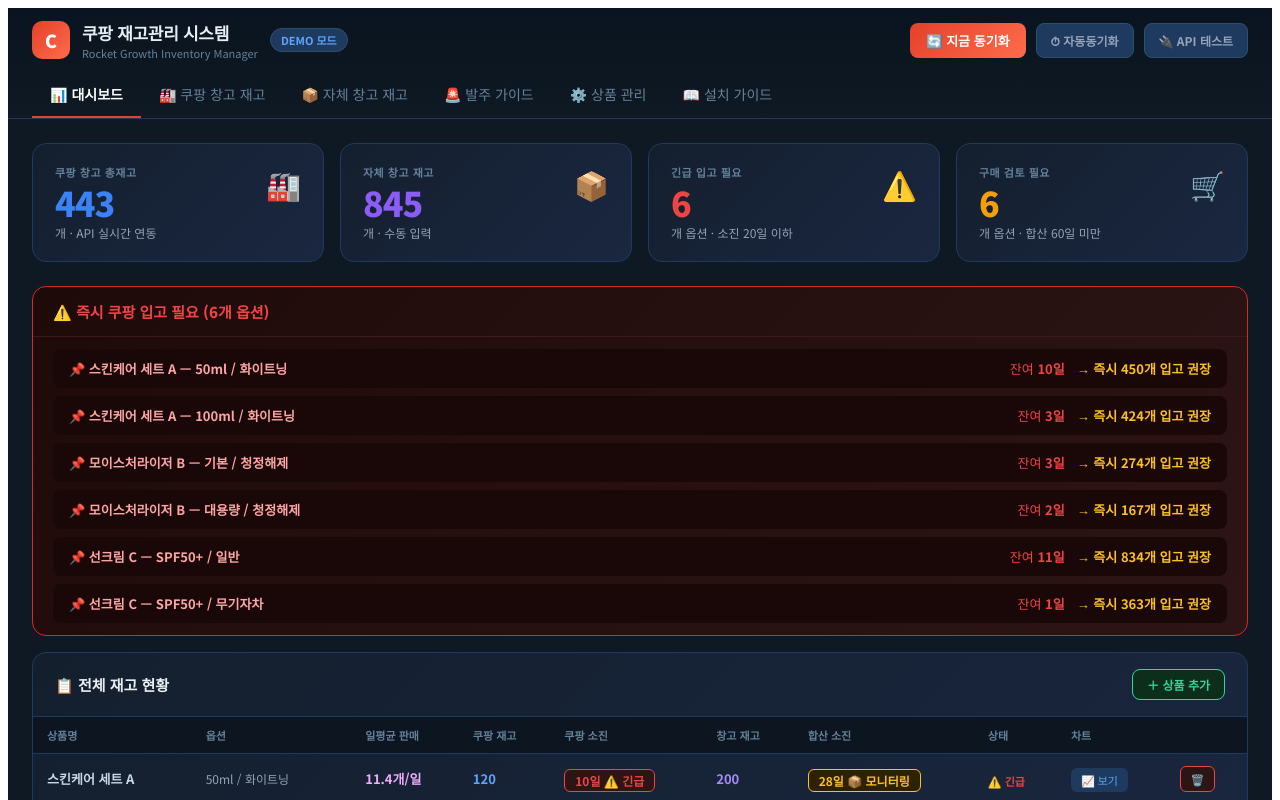
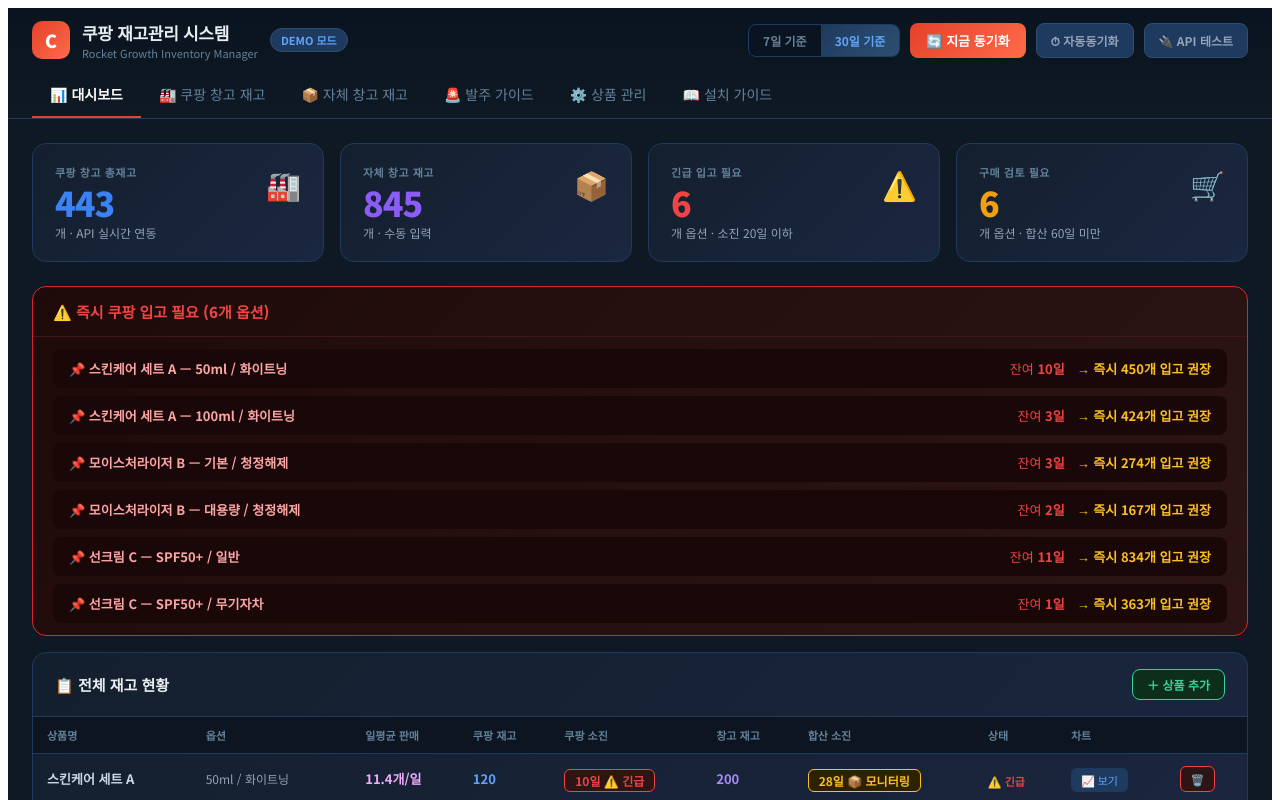
Before and after one commit to yaejung-yoon/coupang-inventory, a React (Vite) app: page / in a window 1280 px wide. Shown: the top 800 px of the page. Built offline with nearby package versions, Linux system fonts and the light colour scheme.

Commit message:
Update App.jsx

```diff
--- a/src/App.jsx
+++ b/src/App.jsx
@@ -49,11 +49,11 @@
 // ──────────────────────────────────────────────
 const api = {
   test: () => fetch('/api/coupang-proxy?action=test').then(r => r.json()),
-  fullSync: () => fetch('/api/coupang-proxy?action=full_sync').then(r => r.json()),
+  fullSync: (period) => fetch(`/api/coupang-proxy?action=full_sync&period=${period}`).then(r => r.json()),
   addItem: (vendorItemId) => fetch(`/api/coupang-proxy?action=inventory&vendorItemId=${vendorItemId}`).then(r => r.json()),
   itemInfo: (vendorItemId) => fetch(`/api/coupang-proxy?action=item_info&vendorItemId=${vendorItemId}`).then(r => r.json()),
   listAll: () => fetch('/api/coupang-proxy?action=list_all').then(r => r.json()),
-  fullSyncFiltered: (enabledIds) => fetch(`/api/coupang-proxy?action=full_sync&enabledIds=${enabledIds.join(',')}`).then(r => r.json()),
+  fullSyncFiltered: (enabledIds, period) => fetch(`/api/coupang-proxy?action=full_sync&enabledIds=${enabledIds.join(',')}&period=${period}`).then(r => r.json()),
 };
 
 // ──────────────────────────────────────────────
@@ -110,6 +110,7 @@
     catch { return new Set(); }
   });
   const [listLoading, setListLoading] = useState(false);
+  const [salesPeriod, setSalesPeriod] = useState(30); // 7 or 30
 
   const lookupItemInfo = async (vid) => {
     if (!vid || vid.length < 5) return;
@@ -158,7 +159,7 @@
     setSyncStatus('쿠팡 API에서 데이터 가져오는 중...');
     try {
       const ids = enabledIds.size > 0 ? [...enabledIds] : null;
-      const result = ids ? await api.fullSyncFiltered(ids) : await api.fullSync();
+      const result = ids ? await api.fullSyncFiltered(ids, salesPeriod) : await api.fullSync(salesPeriod);
       if (result.success) {
         // API 데이터에 창고 재고 병합
         const merged = result.data.map(p => ({
@@ -177,7 +178,7 @@
     } finally {
       setLoading(false);
     }
-  }, [warehouseData, enabledIds]);
+  }, [warehouseData, enabledIds, salesPeriod]);
 
   // 자동 동기화 (5분마다)
   const toggleAutoSync = () => {
@@ -345,6 +346,19 @@
             <div style={{ display: 'flex', alignItems: 'center', gap: 10 }}>
               {lastSync && <span style={{ fontSize: 12, color: '#64829B' }}>동기화: {lastSync.toLocaleTimeString('ko-KR')}</span>}
               {syncStatus && <span style={{ fontSize: 12, color: syncStatus.startsWith('✅') ? '#34D399' : syncStatus.startsWith('❌') ? '#EF4444' : '#FBBF24' }}>{syncStatus}</span>}
+
+              {/* 판매 기간 토글 */}
+              <div style={{ display: 'flex', background: '#0A1420', border: '1px solid #1E3A5F', borderRadius: 8, overflow: 'hidden' }}>
+                {[7, 30].map(p => (
+                  <button key={p} onClick={() => setSalesPeriod(p)} style={{
+                    background: salesPeriod === p ? 'linear-gradient(135deg, #1E3A5F, #2D4F6F)' : 'transparent',
+                    color: salesPeriod === p ? '#60A5FA' : '#64829B',
+                    border: 'none', padding: '7px 14px', fontWeight: 700, fontSize: 12,
+                    cursor: 'pointer', fontFamily: 'Noto Sans KR, sans-serif',
+                    transition: 'all 0.15s'
+                  }}>{p}일 기준</button>
+                ))}
+              </div>
 
               <button onClick={fullSync} disabled={loading} style={{
                 background: loading ? '#1E3A5F' : 'linear-gradient(135deg, #E4412A, #FF6B4A)',
@@ -519,7 +533,7 @@
               <div style={{ padding: '16px 22px', borderBottom: '1px solid #1E3A5F', display: 'flex', justifyContent: 'space-between', alignItems: 'center' }}>
                 <div>
                   <div style={{ fontWeight: 700, fontSize: 15 }}>🏭 쿠팡 로켓그로스 창고 재고</div>
-                  <div style={{ fontSize: 12, color: '#64829B', marginTop: 2 }}>API 실시간 연동 · 최근 30일 판매 기준 소진일 계산</div>
+                  <div style={{ fontSize: 12, color: '#64829B', marginTop: 2 }}>API 실시간 연동 · 최근 {salesPeriod}일 판매 기준 소진일 계산</div>
                 </div>
                 <span style={{ fontSize: 12, background: isDemo ? '#1E3A5F' : '#0D2E1A', color: isDemo ? '#60A5FA' : '#34D399', padding: '4px 14px', borderRadius: 20, fontWeight: 700 }}>
                   {isDemo ? '📋 데모 데이터' : '🟢 실시간 API'}
@@ -566,7 +580,7 @@
             <Card style={{ padding: '16px 22px' }}>
               <div style={{ fontWeight: 700, color: '#60A5FA', marginBottom: 8, fontSize: 13 }}>📌 계산 공식</div>
               <div style={{ fontSize: 13, color: '#94A3B8', lineHeight: 2 }}>
-                <b style={{ color: '#E2E8F0' }}>소진 예상일</b> = 현재 쿠팡 재고 ÷ 일평균 판매량 (최근 30일 합계 ÷ 30)<br />
+                <b style={{ color: '#E2E8F0' }}>소진 예상일</b> = 현재 쿠팡 재고 ÷ 일평균 판매량 (최근 {salesPeriod}일 합계 ÷ {salesPeriod})<br />
                 <b style={{ color: '#FBBF24' }}>입고 권장 수량</b> = (일평균 × 50일) − 현재 쿠팡 재고 → 소진 예상 15~20일 이하일 때 표시
               </div>
             </Card>
```
